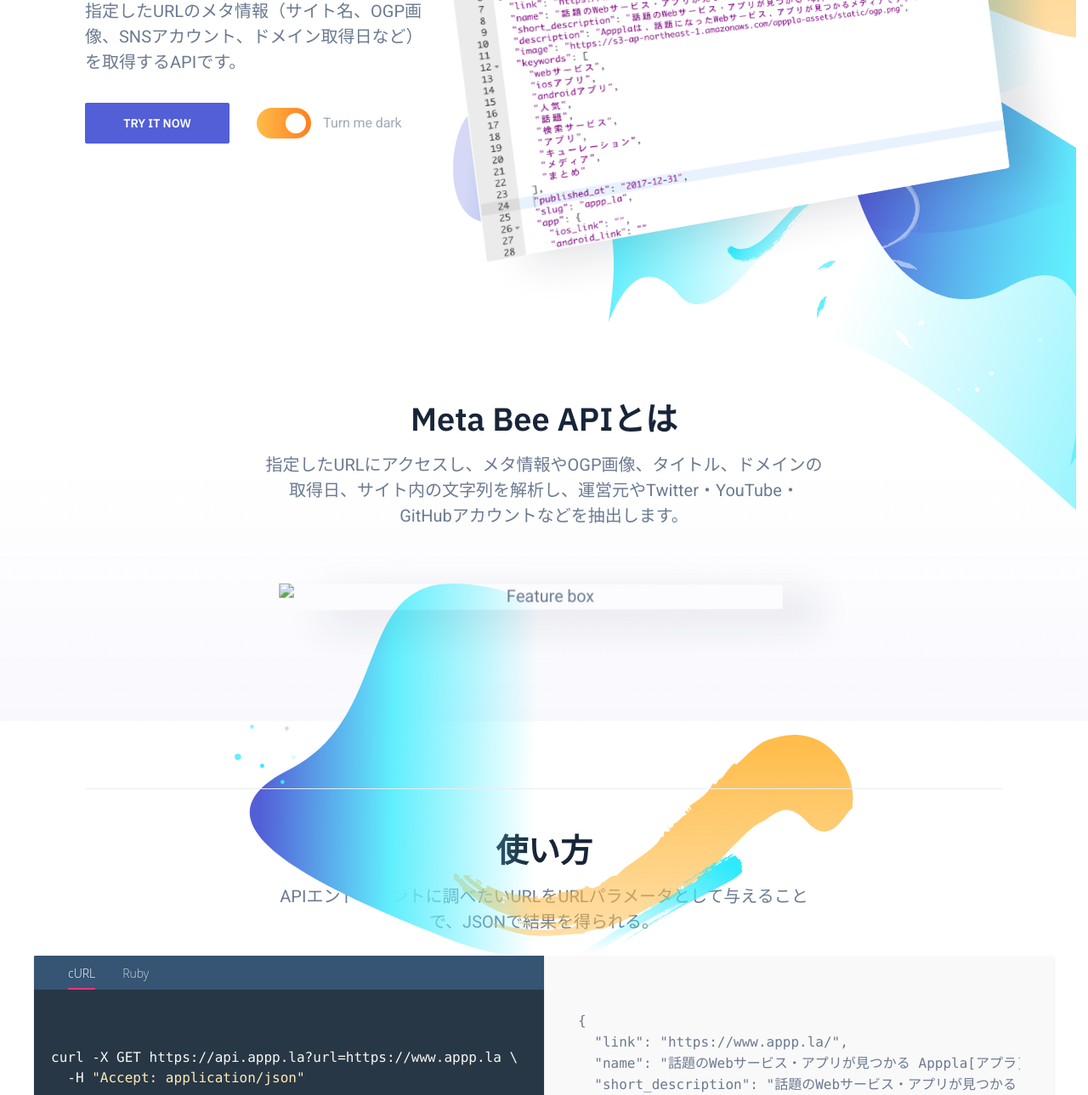
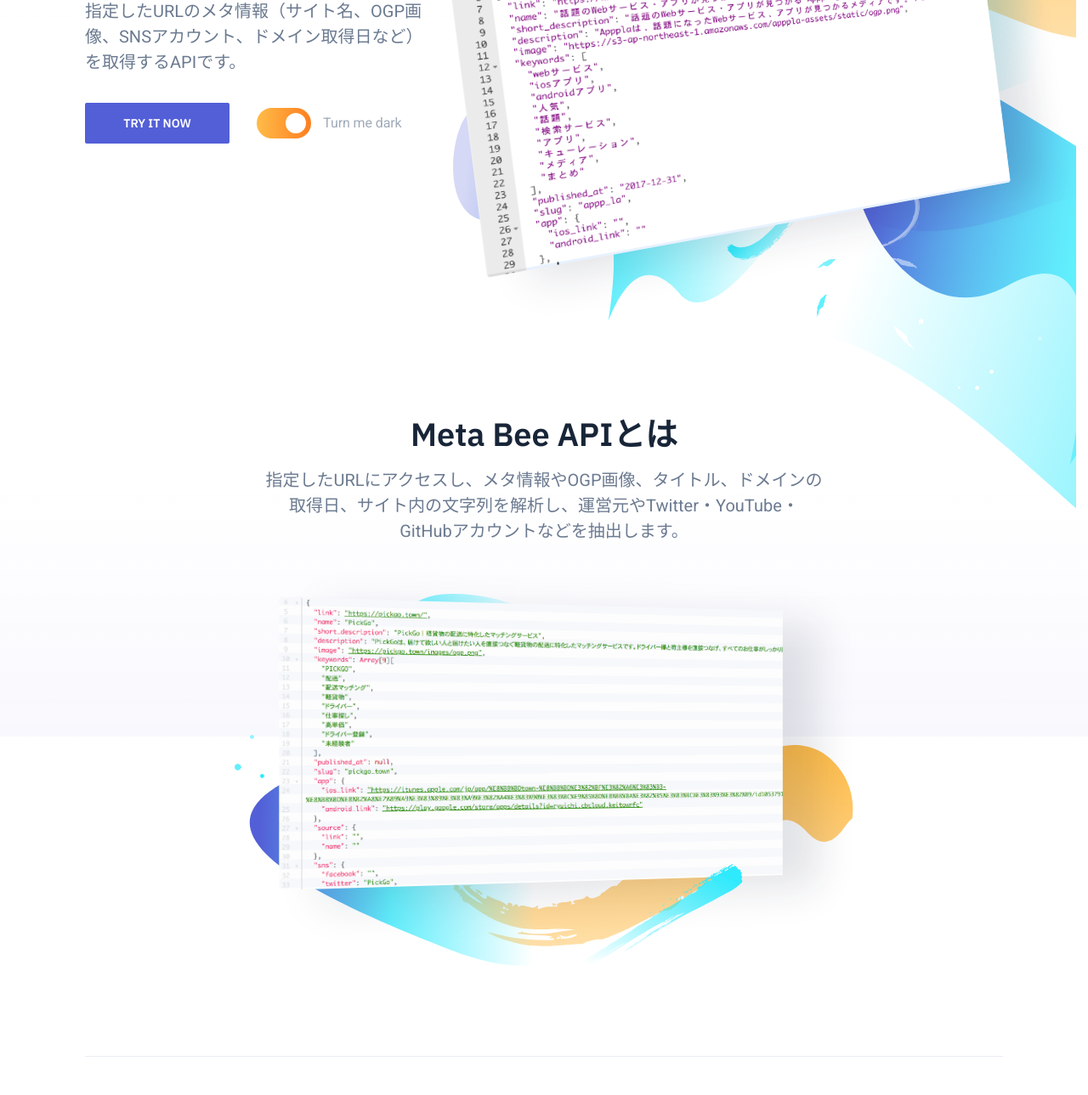
Before and after one commit to pokohide/meta-bee, a website: page index.html in a window 1280 px wide. Shown: the part 279-1568 px from the top of the page at 85% size. Drawn offline with nearby package versions, Linux system fonts and the light colour scheme; files that its build step writes are made by us from their sources; files whose address does not match are found by name.

Commit message:
画像の置き場を変更

```diff
--- a/index.html
+++ b/index.html
@@ -22,13 +22,13 @@
     <link rel="icon" type="image/x-icon" href="https://www.appp.la/assets/favicon-081f755a734b17c2f38f247aa4fc5145140a0a1c43d135190da58981c488e200.ico">
     <link rel="apple-touch-icon" type="image/png" href="https://www.appp.la/assets/apple-touch-icon-6ee4709c6d8d8d1f11ffa6ebdacb06e4e25ef90c568efbe459d48af4cc8b548e.png" sizes="180x180">
 
-    <meta name="description" content="MetaBeeAPIは、">
+    <meta name="description" content="MetaBeeAPIは、指定したURLのメタ情報（サイト名、OGP画像、SNSアカウント、ドメイン取得日など）を取得するAPIです。">
 
     <meta name="keywords" content="webサービス,iosアプリ,androidアプリ,人気,話題,検索サービス,アプリ, キューレーション,メディア,まとめ,API">
 
     <link rel="image_src" href="https://s3-ap-northeast-1.amazonaws.com/apppla-assets/static/ogp.png">
     <meta property="fb:app_id" content="1598225543549559">
-    <meta property="og:title" content="MetaBeeAPI サイトのメタ情報を抽出するAPI">
+    <meta property="og:title" content="MetaBeeAPI - サイトのメタ情報を抽出するAPI">
     <meta property="og:type" content="website">
     <meta property="og:url" content="https://site.appp.la/">
     <meta property="og:image" content="https://s3-ap-northeast-1.amazonaws.com/apppla-assets/static/ogp.png">
@@ -37,7 +37,7 @@
     <meta property="og:locale" content="ja_JP">
     <meta name="twitter:card" content="summary_large_image">
     <meta name="twitter:site" content="@appp_la">
-    <meta name="twitter:title" content="MetaBeeAPI サイトのメタ情報を抽出するAPI">
+    <meta name="twitter:title" content="MetaBeeAPI - サイトのメタ情報を抽出するAPI">
     <meta name="twitter:description" content="MetaBeeAPIは、指定したURLのメタ情報（サイト名、OGP画像、SNSアカウント、ドメイン取得日など）を取得するAPIです。">
     <meta name="twitter:image" content="https://s3-ap-northeast-1.amazonaws.com/apppla-assets/static/ogp.png">
     <meta name="twitter:widgets:csp" content="on">
@@ -91,9 +91,9 @@
 							</div>
 							<div class="hero-media-container">
 								<!-- <img class="hero-media-image asset-light" src="dist/images/hero-media-light.svg" alt="Hero media">-->
-                                <img class="hero-media-image asset-light" src="dist/images/code/code_1.png" alt="Header illustration" width="650">
+                                <img class="hero-media-image asset-light" src="dist/images/code_1.png" alt="Header illustration" width="650">
 								<!-- <img class="hero-media-image asset-dark" src="dist/images/hero-media-dark.svg" alt="Hero media"> -->
-                                <img class="hero-media-image asset-dark" src="dist/images/code/code_1.png" alt="Header illustration" width="650">
+                                <img class="hero-media-image asset-dark" src="dist/images/code_1.png" alt="Header illustration" width="650">
 							</div>
 						</div>
                     </div>
@@ -111,13 +111,13 @@
 								<div class="features-image">
 									<img class="features-illustration asset-dark" src="dist/images/features-illustration-dark.svg" alt="Feature illustration">
 									<!-- <img class="features-box asset-dark" src="dist/images/features-box-dark.svg" alt="Feature box"> -->
-                                    <img class="features-box asset-dark" src="dist/images/code/code_2.png" alt="Feature box" width="600">
+                                    <img class="features-box asset-dark" src="dist/images/code_2.png" alt="Feature box" width="600">
 
 									<img class="features-illustration asset-dark" src="dist/images/features-illustration-top-dark.svg" alt="Feature illustration top">
 									<img class="features-illustration asset-light" src="dist/images/features-illustration-light.svg" alt="Feature illustration">
 									<!-- <img class="features-box asset-light" src="dist/images/features-box-light.svg" alt="Feature box"> -->
 
-                                    <img class="features-box asset-light" src="dist/images/code/code_2.png" alt="Feature box" width="600">
+                                    <img class="features-box asset-light" src="dist/images/code_2.png" alt="Feature box" width="600">
 
 									<img class="features-illustration asset-light" src="dist/images/features-illustration-top-light.svg" alt="Feature illustration top">
 								</div>
```
Also changed, not shown: src/images/code/code_1.png (deleted), src/images/code_1.png (added), src/images/code_2.png (added).
